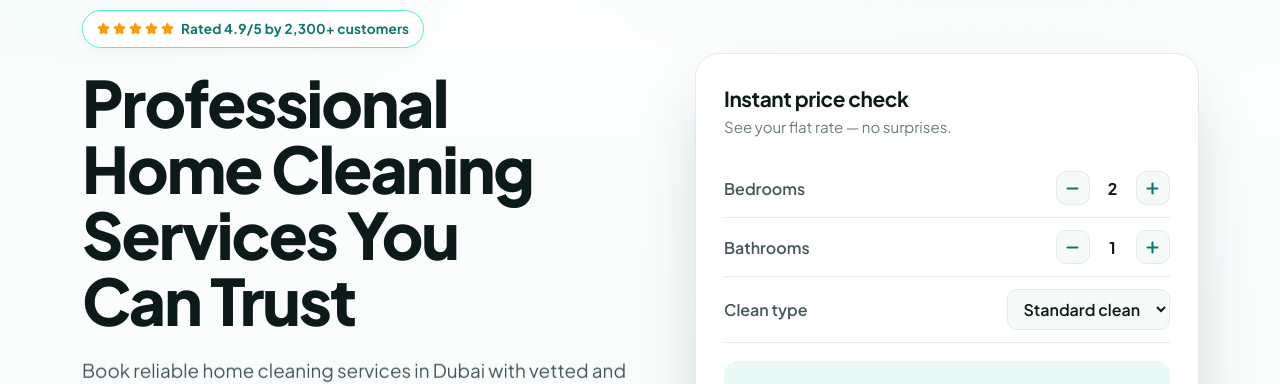
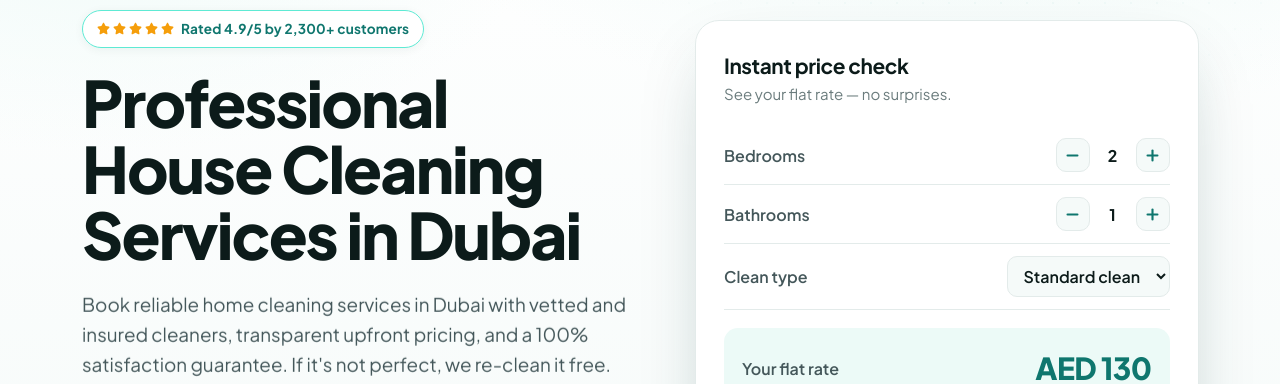
Before and after one commit to hafizglotar/quickclean, a Next.js app: page / in a window 1280 px wide. Shown: the part 140-524 px from the top of the page. Built offline with nearby package versions, Linux system fonts and the light colour scheme; no server answers.

Commit message:
Update Hero.js

```diff
--- a/app/components/Hero.js
+++ b/app/components/Hero.js
@@ -13,9 +13,8 @@ export default function Hero() {
             {business.rating.value}/5 by {business.rating.count.toLocaleString()}+ customers
           </span>
           <h1 className="hero-title">
-            <span className="reveal-hero-line">Professional Home Cleaning</span>
             <span className="reveal-hero-line">
-              Services You Can Trust
+              Professional House Cleaning Services in Dubai
             </span>
           </h1>
           <p className="hero-sub reveal-hero">
```
